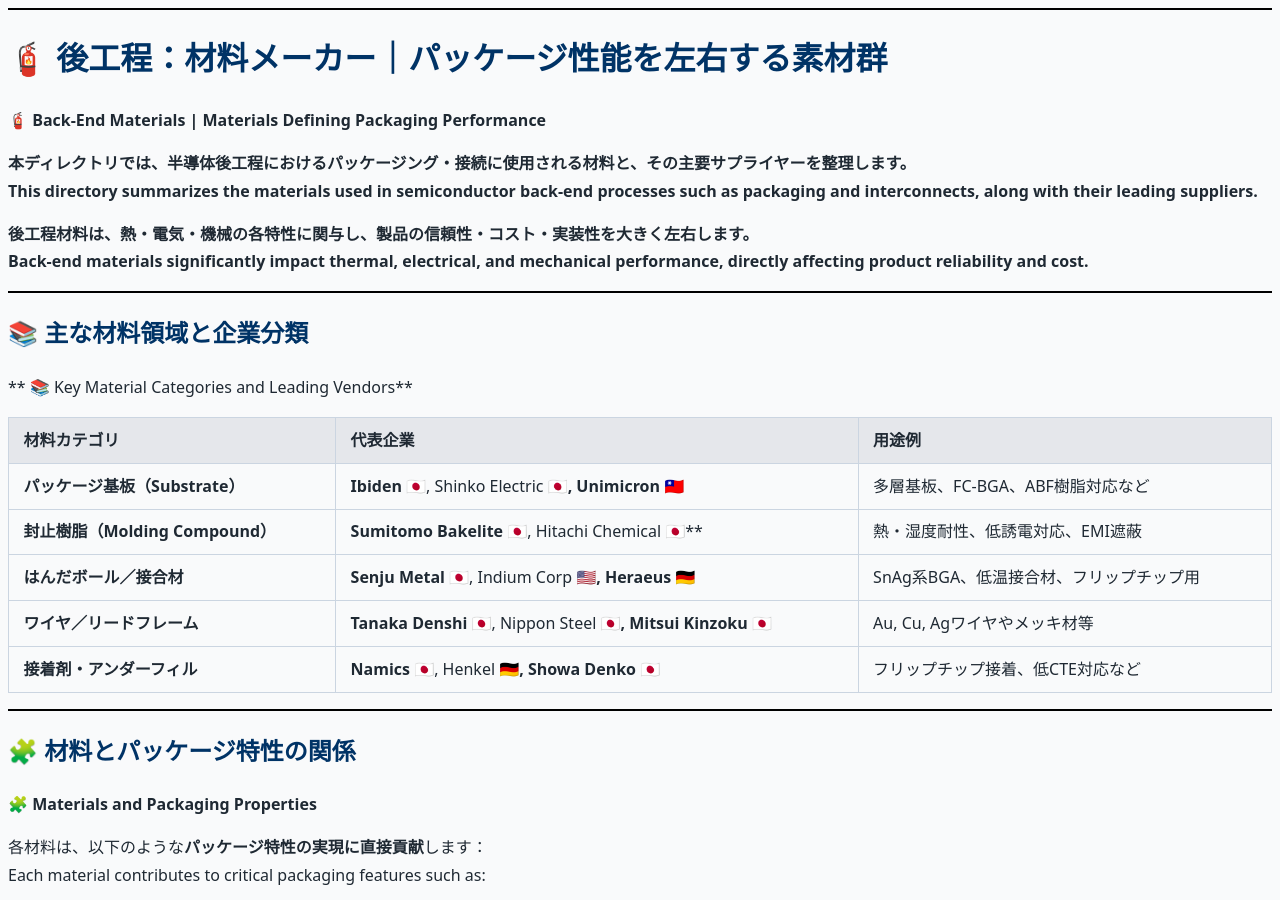
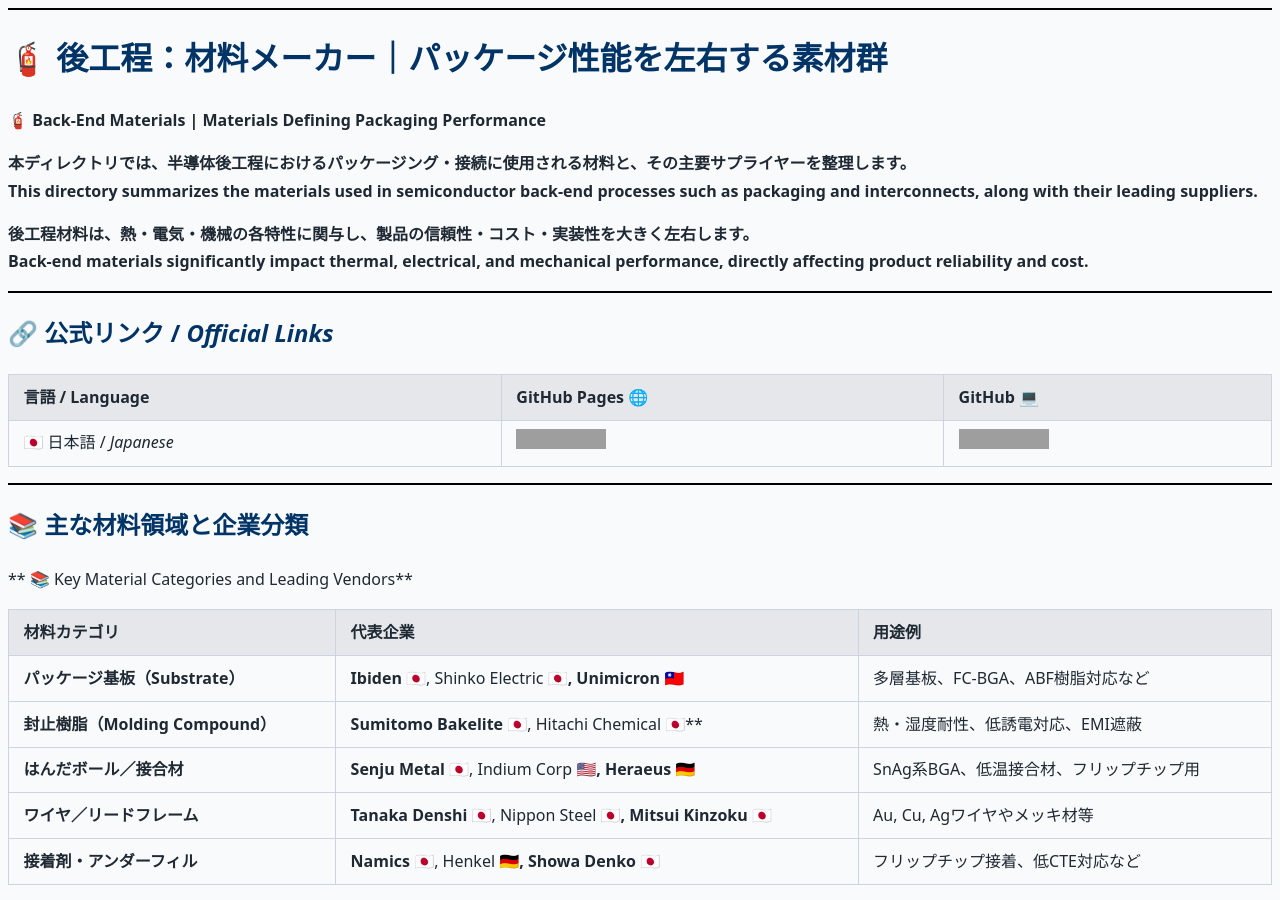
Before and after one commit to Samizo-AITL/Edusemi-Plus, a Jekyll site: the page built from industry/back-materials/index.md, in a window 1280 px wide and 900 px high. Built offline with Jekyll 4.4.1, drawn with Linux system fonts in a browser that asks for light colours; grey boxes are pictures that could not be loaded.

Commit message:
Update index.md

```diff
--- a/industry/back-materials/index.md
+++ b/industry/back-materials/index.md
@@ -13,6 +13,14 @@
 
 **後工程材料は、熱・電気・機械の各特性に関与し、製品の信頼性・コスト・実装性を大きく左右します。**
 **Back-end materials significantly impact thermal, electrical, and mechanical performance, directly affecting product reliability and cost.**
+
+---
+
+## 🔗 公式リンク / *Official Links*
+
+| 言語 / Language | GitHub Pages 🌐 | GitHub 💻 |
+|-----------------|----------------|-----------|
+| 🇯🇵 日本語 / *Japanese* | [![GitHub Pages JP](https://img.shields.io/badge/GitHub%20Pages-日本語版-brightgreen?logo=github)](https://samizo-aitl.github.io/Edusemi-Plus/industry/back-materials/) | [![GitHub Repo JP](https://img.shields.io/badge/GitHub-日本語版-blue?logo=github)](https://github.com/Samizo-AITL/Edusemi-Plus/tree/main/industry/back-materials) |
 
 ---
 
```
